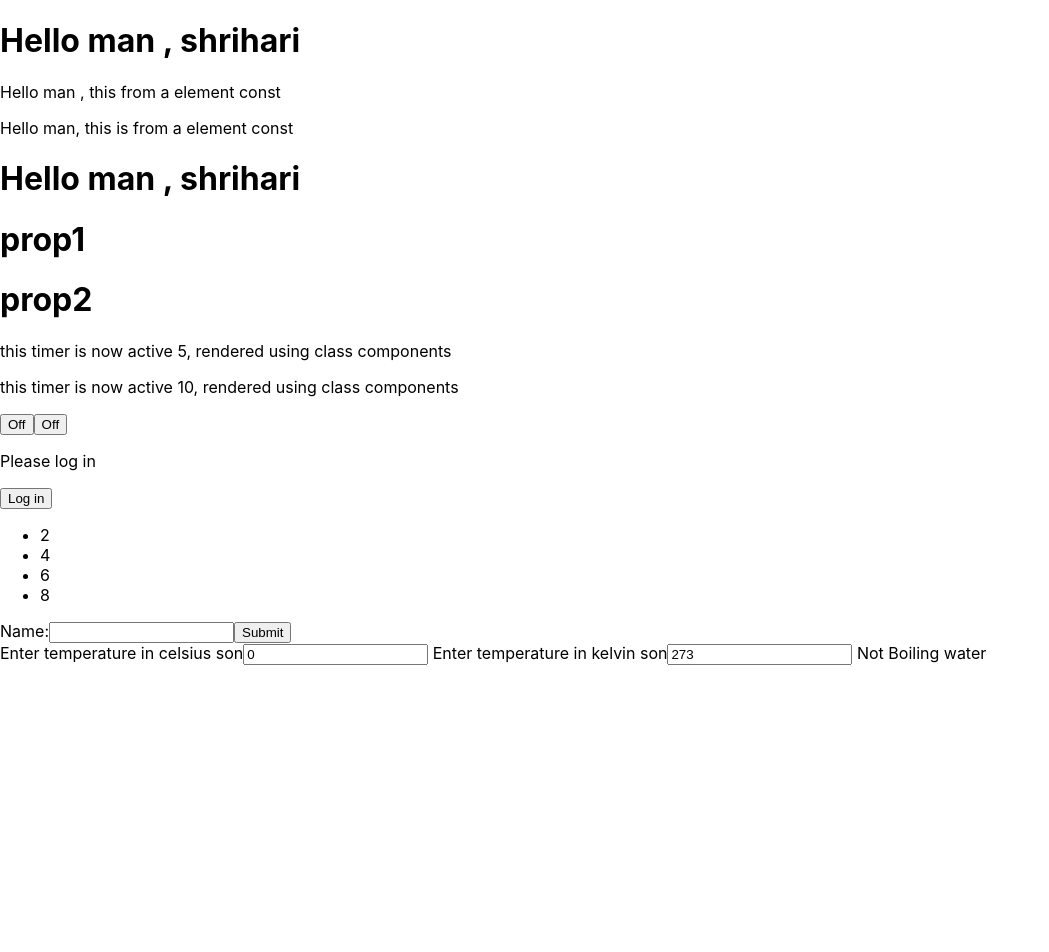
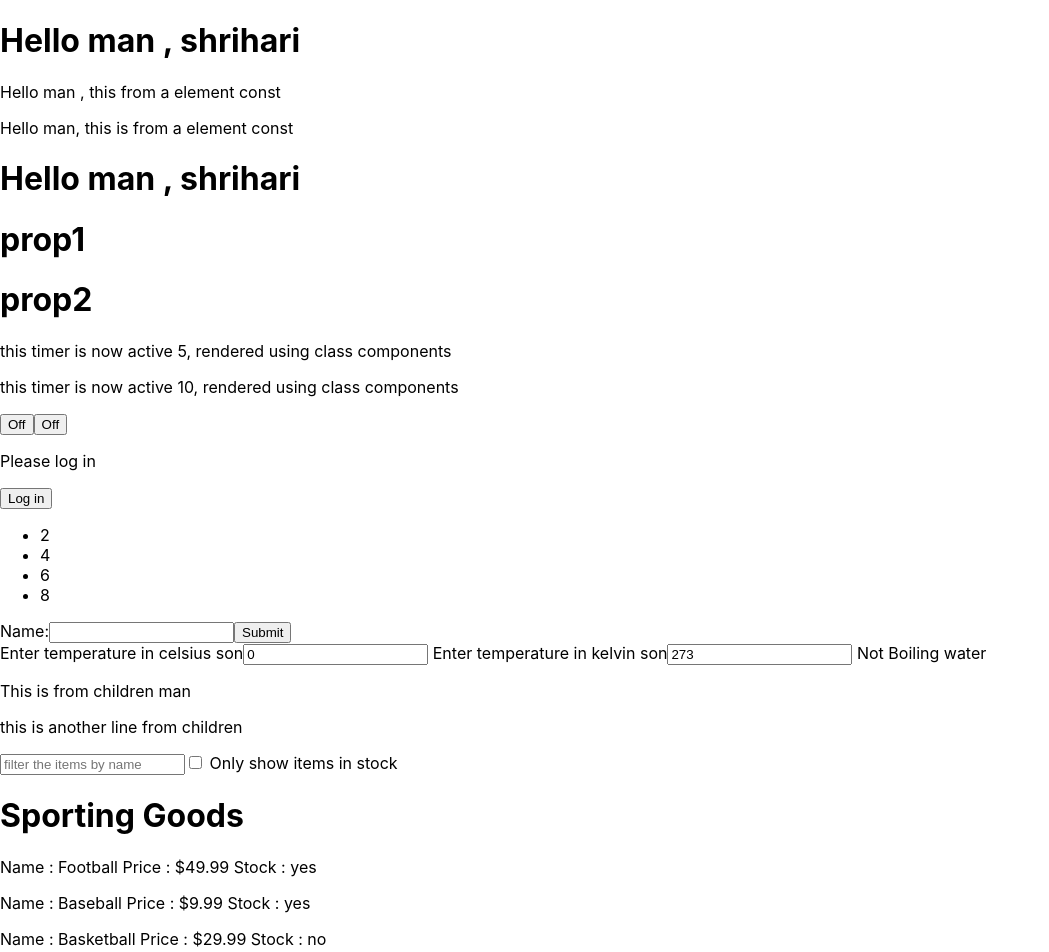
Before and after one commit to ShrihariMohan/react-playground, a React (Create React App) app: page / in a window 1280 px wide. Shown: the top 952 px of the page, without its empty margins (0-1049 px from the left). Before the commit the page ends 800 px from the top, so only its background shows below. Built offline with nearby package versions, Linux system fonts and the light colour scheme; the HTML template or start-up script is replaced by a standard one.

Commit message:
Day - 4 - Bassics Completed
12 - Thinking in react

```diff
--- a/src/App.tsx
+++ b/src/App.tsx
@@ -9,6 +9,8 @@ import ReactElement from './components/mainConcepts/3_ReactElement';
 import List from './components/mainConcepts/8_ListAndKeys';
 import Forms from './components/mainConcepts/9_forms';
 import Calculator from './components/mainConcepts/10_LiftingStateUp/Calculator';
+import ChildrenAsProps from './components/mainConcepts/11_CompositionVsInheritance';
+import FilterableProductTable from './components/mainConcepts/12_ThinkingInReact/FilterableProductTable';
 
 function App() {
   return (
@@ -25,6 +27,8 @@ function App() {
       <List list={[1, 2, 3, 4]} />
       <Forms />
       <Calculator />
+      <ChildrenAsProps />
+      <FilterableProductTable />
 
     </>
   );
--- /dev/null
+++ b/src/components/mainConcepts/11_CompositionVsInheritance.tsx
@@ -0,0 +1,46 @@
+
+function ChildrenAsProps() {
+  return (
+    <Parent>
+      <div>
+        <p> This is from children man</p>
+        <p> this is another line from children</p>
+      </div>
+    </Parent>
+  )
+}
+
+type IProps = {
+  children: JSX.Element
+}
+
+function Parent(props: IProps) {
+
+  /*
+  if children is inside on div then it is a single element react element else that is an array
+  */
+  return (
+    <>
+      {props.children}
+    </>
+  )
+}
+
+export default ChildrenAsProps
+
+/*
+So What About Inheritance?
+At Facebook, we use React in thousands of components,
+and we haven’t found any use cases where we would recommend
+creating component inheritance hierarchies.
+
+Props and composition give you all the flexibility you need to customize
+a component’s look and behavior in an explicit and safe way.
+Remember that components may accept arbitrary props, including primitive values,
+React elements, or functions.
+
+If you want to reuse non-UI functionality between components,
+ we suggest extracting it into a separate JavaScript module.
+ The components may import it and use that function, object, or a class,
+ without extending it.
+*/
--- /dev/null
+++ b/src/components/mainConcepts/12_ThinkingInReact/FilterableProductTable.tsx
@@ -0,0 +1,71 @@
+import React from 'react'
+import { IProduct } from './Product';
+import ProductTable from './ProductTable';
+import SearchBar from './SearchBar';
+
+const products = [
+  { category: "Sporting Goods", price: "$49.99", stocked: true, name: "Football" },
+  { category: "Sporting Goods", price: "$9.99", stocked: true, name: "Baseball" },
+  { category: "Sporting Goods", price: "$29.99", stocked: false, name: "Basketball" },
+  { category: "Electronics", price: "$99.99", stocked: true, name: "iPod Touch" },
+  { category: "Electronics", price: "$399.99", stocked: false, name: "iPhone 5" },
+  { category: "Electronics", price: "$199.99", stocked: true, name: "Nexus 7" }
+];
+
+type IProps = {
+
+}
+
+type IState = {
+  query: string,
+  inStock: boolean,
+  group: {
+    [name: string]: IProduct[]
+  }
+}
+
+class FilterableProductTable extends React.Component<IProps, IState> {
+  constructor(props: IProps) {
+    super(props)
+    this.state = { query: '', inStock: false, group: this.groupByCategory(products) }
+  }
+
+  filterByName() {
+    const filteredList = products.filter(each => {
+      return each.name.startsWith(this.state.query)
+    })
+    this.groupByCategory(filteredList)
+  }
+
+  groupByCategory(list: IProduct[]) {
+    let group = list.reduce((acc: any, next) => {
+      const key = next.category
+      if (!acc[key]) acc[key] = []
+      if (this.state?.inStock) { if (next.stocked) acc[key].push(next) }
+      else acc[key].push(next)
+      return acc
+    }, {})
+    this.setState({ group: group })
+    return group
+  }
+
+  handleSearch = (query: string, inStock: boolean) => {
+    this.setState({ query, inStock }, this.filterByName)
+  }
+
+  render(): React.ReactNode {
+    const productsGroup = this.state.group
+    return (
+      <>
+        <SearchBar products={products} handleSearch={this.handleSearch} />
+        {
+          Object.keys(productsGroup).map((key, ind) => {
+            return <ProductTable category={key} products={productsGroup[key]} key={key} />
+          })
+        }
+      </>
+    )
+  }
+}
+
+export default FilterableProductTable
--- /dev/null
+++ b/src/components/mainConcepts/12_ThinkingInReact/Product.tsx
@@ -0,0 +1,14 @@
+export type IProduct = {
+  category: string,
+  price: string,
+  stocked: boolean,
+  name: string
+}
+
+export function Product(product: IProduct) {
+  return (
+    <>
+      <p>Name : {product.name} Price : {product.price} Stock : {product.stocked ? 'yes' : 'no'}</p>
+    </>
+  )
+}
--- /dev/null
+++ b/src/components/mainConcepts/12_ThinkingInReact/ProductTable.tsx
@@ -0,0 +1,21 @@
+import { IProduct, Product } from './Product'
+import ProductTableHeading from './ProductTableHeading'
+type IProps = {
+  products: IProduct[],
+  category: string
+}
+
+function ProductTable(props: IProps) {
+  return (
+    <>
+      <ProductTableHeading heading={props.category} />
+      {
+        props.products.map((product, key) => {
+          return <Product {...product} key={product.name} />
+        })
+      }
+    </>
+  )
+}
+
+export default ProductTable
--- /dev/null
+++ b/src/components/mainConcepts/12_ThinkingInReact/ProductTableHeading.tsx
@@ -0,0 +1,11 @@
+type IProps = {
+  heading: string
+}
+
+function ProductTableHeading(props: IProps) {
+  return (
+    <h1> {props.heading}</h1>
+  )
+}
+
+export default ProductTableHeading
--- /dev/null
+++ b/src/components/mainConcepts/12_ThinkingInReact/SearchBar.tsx
@@ -0,0 +1,44 @@
+import React from 'react'
+import { IProduct } from './Product'
+type IProps = {
+  products: IProduct[],
+  handleSearch: Function
+}
+
+type IState = {
+  query: string,
+  inStock: boolean
+}
+
+class SearchBar extends React.Component<IProps, IState> {
+  constructor(props: IProps) {
+    super(props)
+    this.state = { query: '', inStock: false }
+  }
+
+  handleFilterChange = (event: React.ChangeEvent<HTMLInputElement>) => {
+    const query = event.target.value
+    this.setState({ query }, this.handleSearch)
+
+  }
+
+  handleStockChange = (event: React.ChangeEvent<HTMLInputElement>) => {
+    const inStock = event.target.checked
+    this.setState({ inStock }, this.handleSearch)
+  }
+
+  handleSearch = () => {
+    this.props.handleSearch(this.state.query, this.state.inStock)
+  }
+
+  render(): React.ReactNode {
+    return (
+      <>
+        <input type="text" placeholder="filter the items by name" onChange={this.handleFilterChange} />
+        <input type="checkbox" onChange={this.handleStockChange} /> Only show items in stock
+      </>
+    )
+  }
+}
+
+export default SearchBar
--- a/src/components/mainConcepts/7_ConditionalRendering.tsx
+++ b/src/components/mainConcepts/7_ConditionalRendering.tsx
@@ -32,12 +32,12 @@ class Warning extends React.Component<IWarningProps> {
   */
 
   componentDidMount() {
-    console.log("🚀 ~ file: 7_ConditionalRendering.tsx ~ line 29 ~ Warning ~ componentDidMount ~ componentDidMount")
+    // console.log("🚀 ~ file: 7_ConditionalRendering.tsx ~ line 29 ~ Warning ~ componentDidMount ~ componentDidMount")
 
   }
 
   componentDidUpdate() {
-    console.log("🚀 ~ file: 7_ConditionalRendering.tsx ~ line 28 ~ Warning ~ componentDidUpdate ~ componentDidUpdate")
+    //  console.log("🚀 ~ file: 7_ConditionalRendering.tsx ~ line 28 ~ Warning ~ componentDidUpdate ~ componentDidUpdate")
 
   }
 
```
